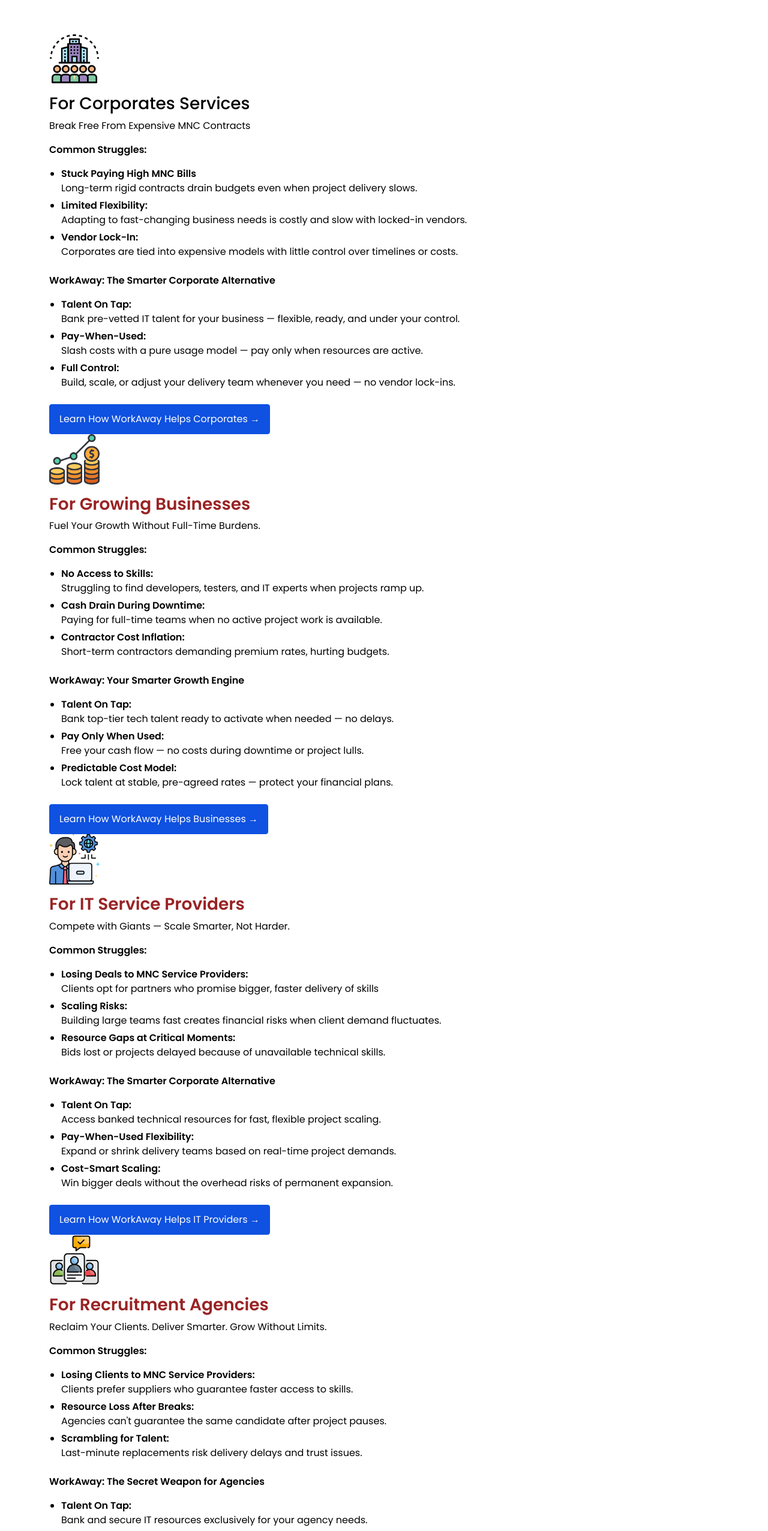
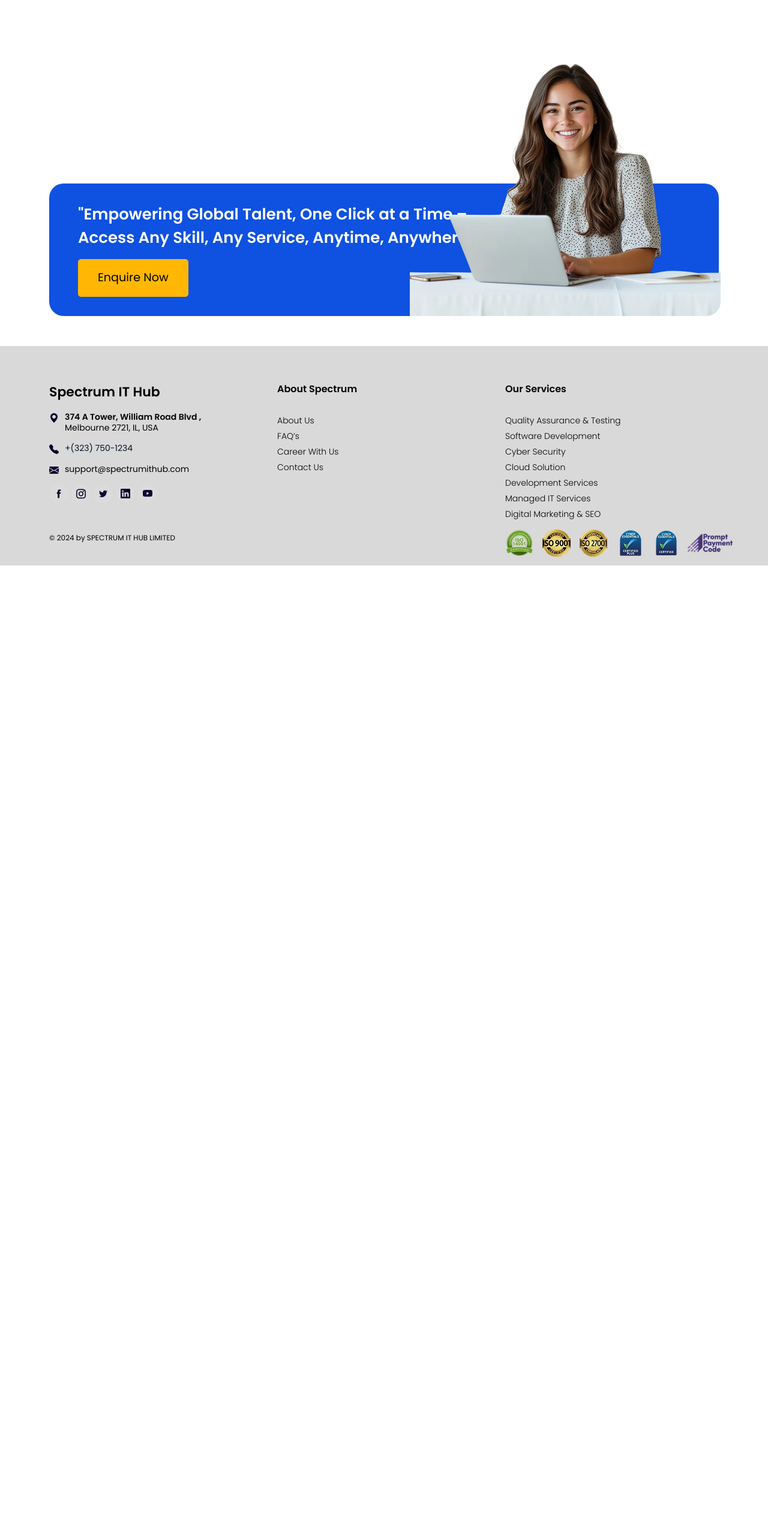
Before and after one commit to krishh26/search_website, an Angular app: page /#/home in a window 1280 px wide. Shown: the part 1279-3832 px from the top of the page at 60% size. After the commit the page ends 2222 px from the top, so only its background shows below. Built offline with nearby package versions, Linux system fonts and the light colour scheme.

Commit message:
changes done

```diff
--- a/src/app/module/home/home-page/home-page.component.html
+++ b/src/app/module/home/home-page/home-page.component.html
@@ -131,7 +131,7 @@
 
       <div class="row">
         <div class="col-lg-3 col-xl-3 col-md-6 col-sm-6 col-12 mb-4">
-          <div class="FlatCard shadow-none we-support-card1 min-height270">
+          <div class="FlatCard shadow-none we-support-card1 min-height270" (click)="showServicePanel('corporate')" style="cursor: pointer;">
             <div class="card-body p-4">
               <img src="/assets/img/mobile-payment.png" width="84" class="mb-4">
               <p>Corporates are stuck paying sky-high bills to big-name MNC service providers.</p>
@@ -139,7 +139,7 @@
           </div>
         </div>
         <div class="col-lg-3 col-xl-3 col-md-6 col-sm-6 col-12 mb-4">
-          <div class="FlatCard shadow-none we-support-card2 min-height270">
+          <div class="FlatCard shadow-none we-support-card2 min-height270" (click)="showServicePanel('it-services')" style="cursor: pointer;">
             <div class="card-body p-4">
               <img src="/assets/img/software-development.png" width="84" class="mb-4">
               <p>Software Houses and IT Service Providers are losing business to giants with bigger delivery promises.
@@ -148,7 +148,7 @@
           </div>
         </div>
         <div class="col-lg-3 col-xl-3 col-md-6 col-sm-6 col-12 mb-4">
-          <div class="FlatCard shadow-none we-support-card1 min-height270">
+          <div class="FlatCard shadow-none we-support-card1 min-height270" (click)="showServicePanel('recruitment')" style="cursor: pointer;">
             <div class="card-body p-4">
               <img src="/assets/img/resources.png" width="84" class="mb-4">
               <p>Recruitment Agencies are squeezed out as clients demand "any skill, anytime" solutions.</p>
@@ -156,7 +156,7 @@
           </div>
         </div>
         <div class="col-lg-3 col-xl-3 col-md-6 col-sm-6 col-12 mb-4">
-          <div class="FlatCard shadow-none we-support-card2 min-height270">
+          <div class="FlatCard shadow-none we-support-card2 min-height270" (click)="showServicePanel('growing-business')" style="cursor: pointer;">
             <div class="card-body p-4">
               <img src="/assets/img/banking.png" width="84" class="mb-4">
               <p>Growing businesses are struggling to access the right skills to scale.</p>
@@ -174,7 +174,7 @@
       </div>
 
       <div class="container-flex">
-        <div class="panel">
+        <div class="panel" *ngIf="activeServicePanel === 'corporate'">
           <img src="/assets/img/corporate.png" width="84" class="mb-3" />
           <h3>For Corporates Services</h3>
           <p>Break Free From Expensive MNC Contracts</p>
@@ -209,7 +209,7 @@
               WorkAway Helps Corporates →</a>
           </div>
         </div>
-        <div class="panel">
+        <div class="panel" *ngIf="activeServicePanel === 'growing-business'">
           <img src="/assets/img/stock-market.png" width="84" class="mb-3" />
           <h3 class="text-darkred mb-2"><strong>For Growing Businesses</strong></h3>
           <p>Fuel Your Growth Without Full-Time Burdens.</p>
@@ -243,8 +243,8 @@
               WorkAway Helps Businesses →</a>
           </div>
         </div>
-        <div class="panel">
-          <img src="/assets/img/consultant.png" width="84" class="mb-3" />
+        <div class="panel" *ngIf="activeServicePanel === 'it-services'">
+          <img src="/assets/img/software-development.png" width="84" class="mb-3" />
           <h3 class="text-darkred mb-2"><strong>For IT Service Providers</strong></h3>
           <p>Compete with Giants — Scale Smarter, Not Harder.</p>
           <div class="contentbox-result">
@@ -277,7 +277,7 @@
               WorkAway Helps IT Providers →</a>
           </div>
         </div>
-        <div class="panel">
+        <div class="panel" *ngIf="activeServicePanel === 'recruitment'">
           <img src="/assets/img/recruitment.png" width="84" class="mb-3" />
           <h3 class="text-darkred mb-2"><strong>For Recruitment Agencies</strong></h3>
           <p>Reclaim Your Clients. Deliver Smarter. Grow Without Limits.</p>
--- a/src/app/module/home/home-page/home-page.component.ts
+++ b/src/app/module/home/home-page/home-page.component.ts
@@ -11,6 +11,9 @@
   selectedService: string = 'WorkAway'; // Default selection
   showSkills: boolean = true; // Show skills by default for WorkAway
   showServices: boolean = false; // Hide services by default
+
+  // Add new properties for service panels
+  activeServicePanel: string = ''; // Tracks which service panel is currently active
 
   constructor(
     private router: Router,
@@ -52,4 +55,9 @@
       this.showServices = true;
     }
   }
+
+  // Add new method to handle card clicks
+  showServicePanel(panelName: string) {
+    this.activeServicePanel = this.activeServicePanel === panelName ? '' : panelName;
+  }
 }
```
